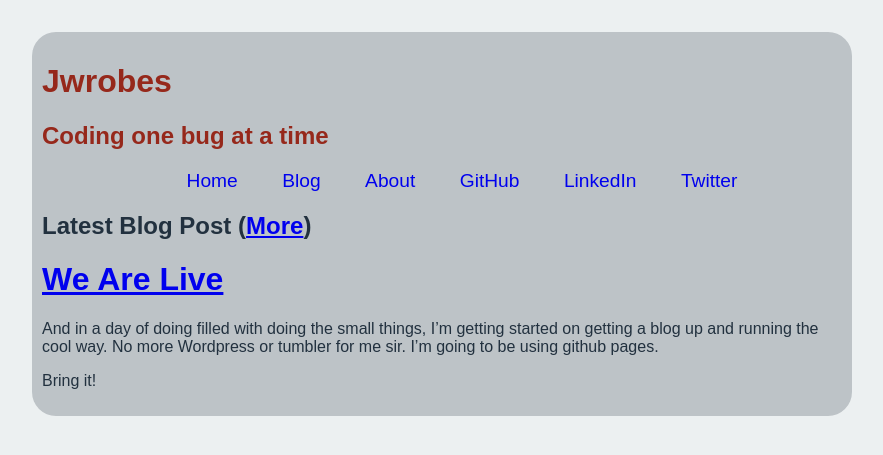
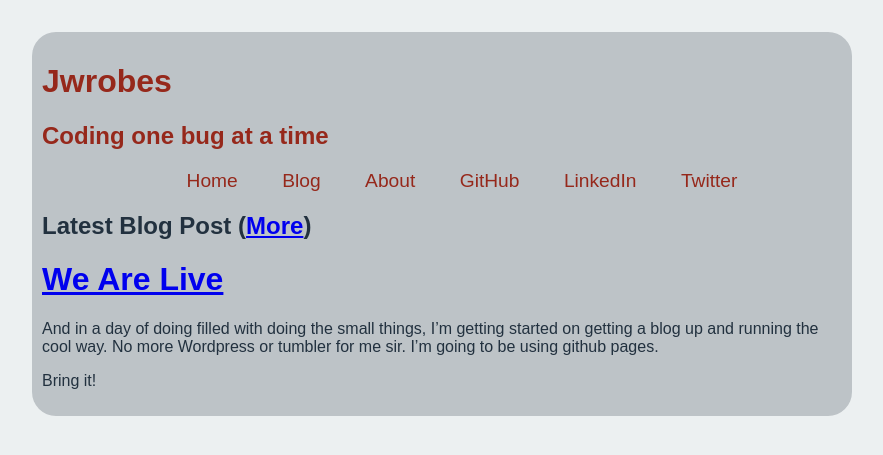
Before and after one commit to jwrobes/jwrobes.github.io, a Jekyll site: the page built from index.html, in a window 1280 px wide. Shown: the top 455 px of the page, without its empty margins (198-1081 px from the left). Built offline with Jekyll 4.4.1, drawn with Linux system fonts in a browser that asks for light colours; nearby versions of some CDN libraries; library files that are not in the unit come from our copies.

Commit message:
Trying to change color

```diff
--- a/stylesheets/master.css
+++ b/stylesheets/master.css
@@ -19,12 +19,13 @@ body {
 
 #menu {
 	text-decoration: none;
-	color: #96281B;
+
 }
 
 #menu ul {
 	list-style: none;
 	text-align: center;
+	color: #96281B;
 }
 
 #menu ul li {
@@ -36,6 +37,7 @@ body {
 
 #menu ul li a {
 	text-decoration: none;
+	color: #96281B;
 }
 
 #menu ul li a:hover {
```
